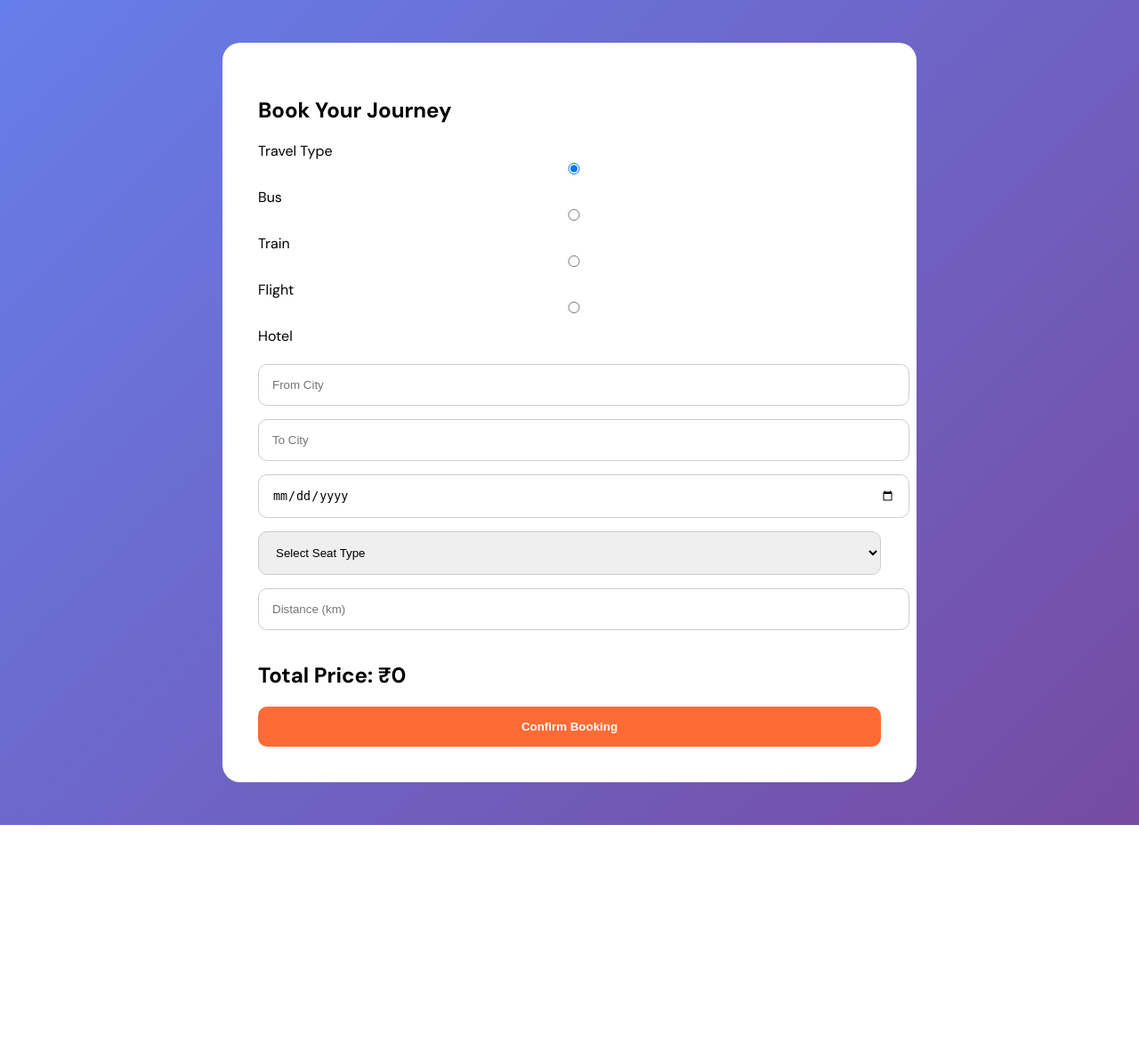
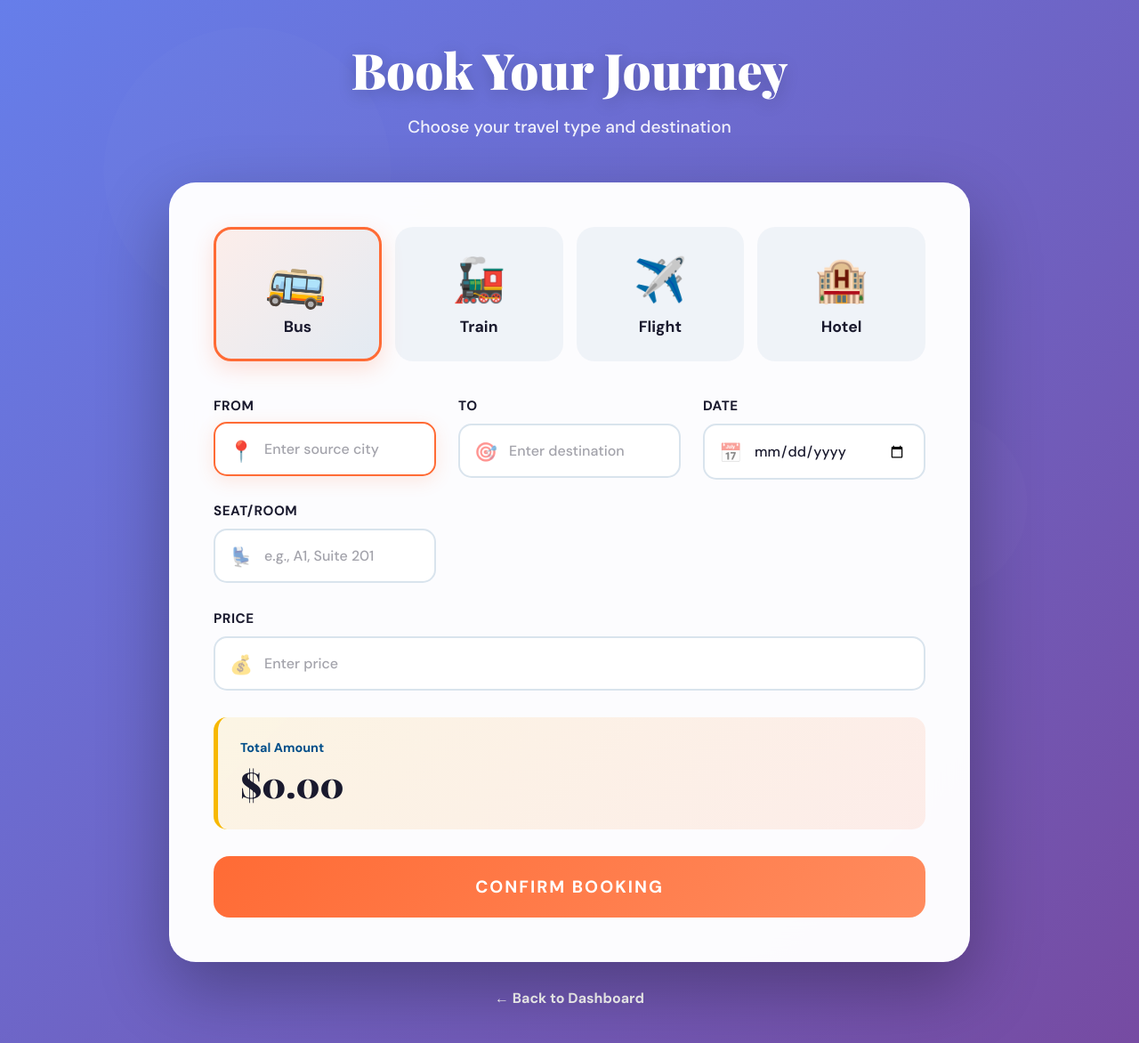
Before and after one commit to abdulmusawwir2/TravelGo-aws, a Flask app: page /booking in a window 1280 px wide. Shown: the whole page at 89% size. Before the commit the page ends 927 px from the top, so only its background shows below. Run offline with Flask 3, Linux system fonts and the light colour scheme; the visitor is signed in with stand-in values (Sample User, id 1).

Commit message:
Refactor booking.html for updated form and styles
Removed old HTML structure and styles, and updated the booking form with new input fields and a price calculation script.

```diff
--- a/templates/booking.html
+++ b/templates/booking.html
@@ -1,126 +1,5 @@
+
 <!DOCTYPE html>
-<html lang="en">
-<head>
-<meta charset="UTF-8">
-<meta name="viewport" content="width=device-width, initial-scale=1.0">
-<title>TravelGo - Book Your Journey</title>
-
-<link href="https://fonts.googleapis.com/css2?family=Playfair+Display:wght@700;900&family=DM+Sans:wght@400;500;700&display=swap" rel="stylesheet">
-
-<style>
-/* KEEPING YOUR SAME CSS */
-body {
-    font-family: 'DM Sans', sans-serif;
-    background: linear-gradient(135deg, #667eea, #764ba2);
-    padding: 40px;
-}
-
-.booking-card {
-    background: white;
-    padding: 40px;
-    border-radius: 20px;
-    max-width: 700px;
-    margin: auto;
-}
-
-input, select {
-    width: 100%;
-    padding: 15px;
-    margin-bottom: 15px;
-    border-radius: 10px;
-    border: 1px solid #ccc;
-}
-
-.submit-btn {
-    background: #ff6b35;
-    color: white;
-    padding: 15px;
-    width: 100%;
-    border: none;
-    border-radius: 10px;
-    font-weight: bold;
-}
-</style>
-</head>
-
-<body>
-
-<div class="booking-card">
-
-<h2>Book Your Journey</h2>
-
-<form method="POST">
-
-<label>Travel Type</label><br>
-<input type="radio" name="type" value="Bus" checked> Bus
-<input type="radio" name="type" value="Train"> Train
-<input type="radio" name="type" value="Flight"> Flight
-<input type="radio" name="type" value="Hotel"> Hotel
-
-<br><br>
-
-<input type="text" name="source" placeholder="From City" required>
-<input type="text" name="destination" placeholder="To City" required>
-
-<input type="date" name="date" required>
-
-<!-- ✅ DROPDOWN -->
-<select name="seat" required>
-<option value="">Select Seat Type</option>
-<option value="Window">Window Seat</option>
-<option value="Middle">Middle Seat</option>
-<option value="Aisle">Aisle Seat</option>
-<option value="Sleeper">Sleeper</option>
-<option value="Luxury">Luxury</option>
-</select>
-
-<!-- ✅ DISTANCE -->
-<input type="number" name="distance" id="distance" placeholder="Distance (km)" required>
-
-<!-- ✅ HIDDEN PRICE -->
-<input type="hidden" name="price" id="priceInput">
-
-<!-- ✅ DISPLAY -->
-<h2>Total Price: <span id="priceDisplay">₹0</span></h2>
-
-<button type="submit" class="submit-btn">Confirm Booking</button>
-
-</form>
-
-</div>
-
-<script>
-const distance = document.getElementById("distance");
-const priceDisplay = document.getElementById("priceDisplay");
-const priceInput = document.getElementById("priceInput");
-
-function calculatePrice() {
-    let dist = parseFloat(distance.value) || 0;
-    let type = document.querySelector('input[name="type"]:checked').value;
-
-    let rate = 0;
-
-    if (type === "Bus") rate = 5;
-    else if (type === "Train") rate = 3;
-    else if (type === "Flight") rate = 10;
-    else if (type === "Hotel") rate = 2000;
-
-    let price = dist * rate;
-
-    priceDisplay.innerText = "₹" + price;
-    priceInput.value = price;
-}
-
-distance.addEventListener("input", calculatePrice);
-document.querySelectorAll('input[name="type"]').forEach(el => {
-    el.addEventListener("change", calculatePrice);
-});
-</script>
-
-</body>
-</html>
-
-<!-- <!DOCTYPE html>
 <html lang="en">
 
 <head>
@@ -778,4 +657,4 @@ document.querySelectorAll('input[name="type"]').forEach(el => {
         </script>
         </body>
 
-        </html> -->
+        </html>
```
